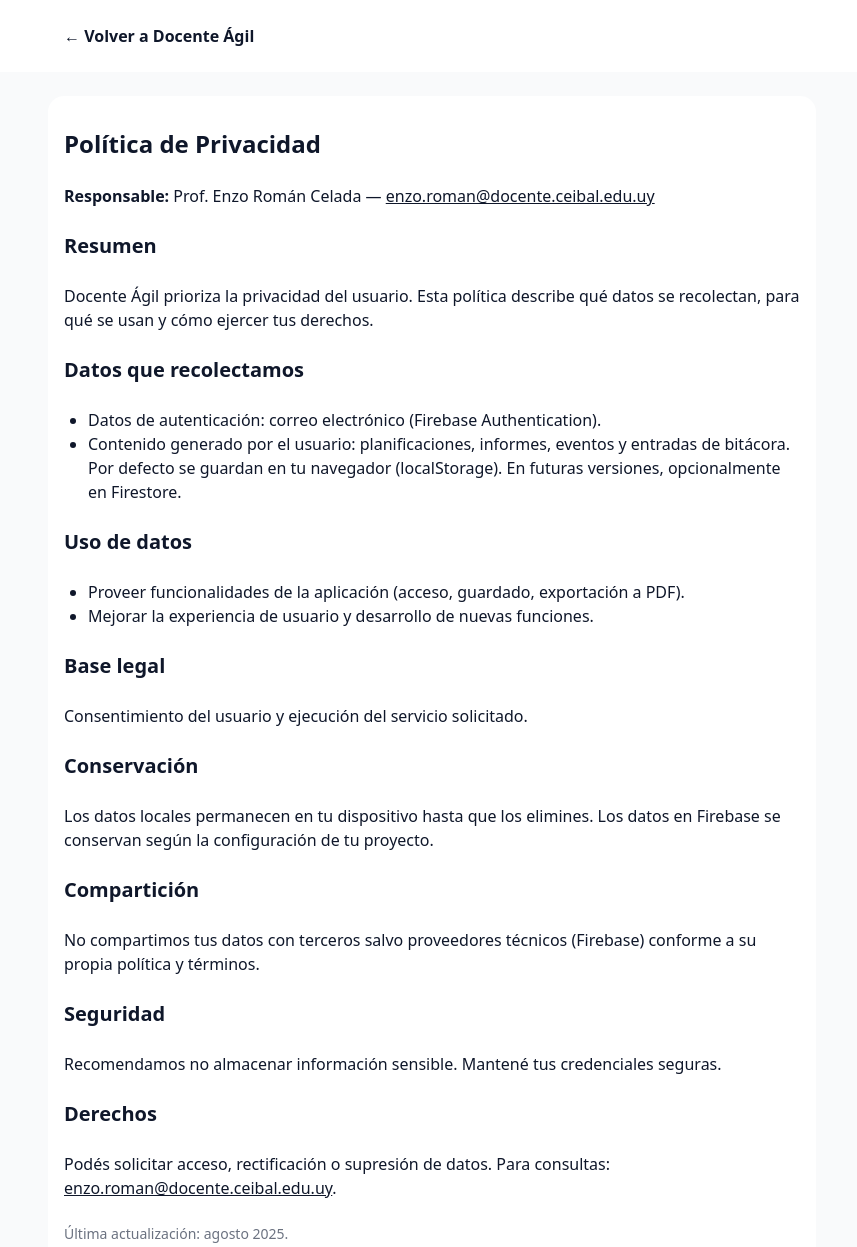
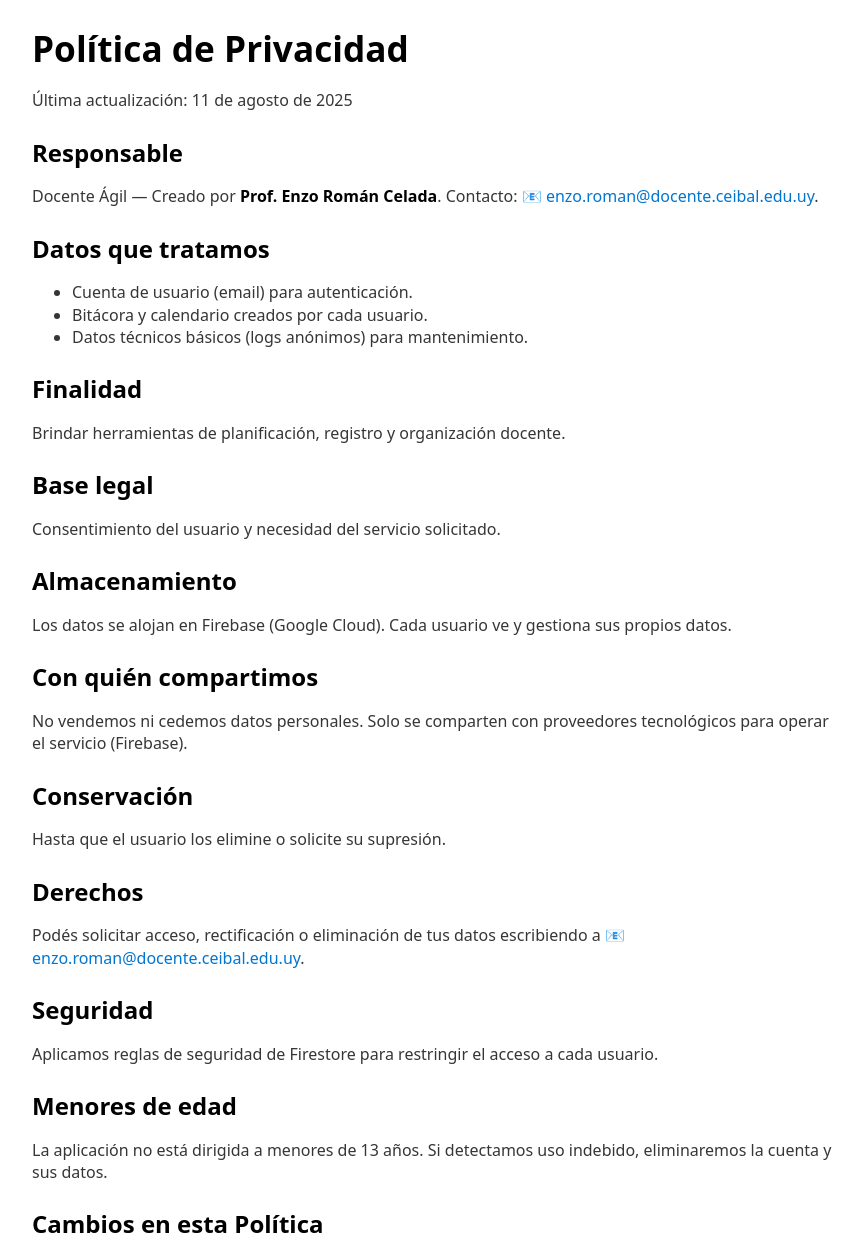
Before and after one commit to enzomercury/DocenteAgil, a plain HTML site: page privacy.html in a window 1280 px wide. Shown: the top 1247 px of the page, without its empty margins (208-1065 px from the left). Drawn offline with nearby package versions, Linux system fonts and the light colour scheme.

Commit message:
Update privacy.html

```diff
--- a/privacy.html
+++ b/privacy.html
@@ -1,62 +1,61 @@
 <!DOCTYPE html>
 <html lang="es">
 <head>
-  <meta charset="UTF-8" />
-  <meta name="viewport" content="width=device-width, initial-scale=1" />
+  <meta charset="UTF-8">
+  <meta name="viewport" content="width=device-width, initial-scale=1">
   <title>Política de Privacidad | Docente Ágil</title>
-  <script src="https://cdn.tailwindcss.com"></script>
-  <script>
-    tailwind.config = { theme:{ extend:{ colors:{ brand:{ green:'#1B9C85', blue:'#2563EB' }}}}};
-  </script>
+  <link rel="stylesheet" href="https://cdn.jsdelivr.net/npm/water.css@2/out/water.css">
+  <meta name="theme-color" content="#1B9C85">
 </head>
-<body class="bg-gray-50 text-slate-900">
-  <header class="bg-white shadow-soft">
-    <div class="max-w-3xl mx-auto px-4 py-4 flex items-center justify-between">
-      <a href="./" class="text-brand.green font-semibold">← Volver a Docente Ágil</a>
-      <div class="w-10 h-10 rounded-2xl bg-gradient-to-br from-brand.green to-brand.blue text-white flex items-center justify-center font-bold">DÁ</div>
-    </div>
+<body>
+  <header>
+    <h1>Política de Privacidad</h1>
+    <p>Última actualización: <span id="d"></span></p>
   </header>
 
-  <main class="max-w-3xl mx-auto px-4 py-8 space-y-6 bg-white rounded-2xl mt-6 shadow-soft">
-    <h1 class="text-2xl font-semibold text-brand.green">Política de Privacidad</h1>
+  <main>
+    <h2>Responsable</h2>
+    <p>Docente Ágil — Creado por <strong>Prof. Enzo Román Celada</strong>. Contacto: <a href="mailto:enzo.roman@docente.ceibal.edu.uy">enzo.roman@docente.ceibal.edu.uy</a>.</p>
 
-    <p><strong>Responsable:</strong> Prof. Enzo Román Celada — <a class="text-brand.blue underline" href="mailto:enzo.roman@docente.ceibal.edu.uy">enzo.roman@docente.ceibal.edu.uy</a></p>
-
-    <h2 class="text-xl font-semibold">Resumen</h2>
-    <p>Docente Ágil prioriza la privacidad del usuario. Esta política describe qué datos se recolectan, para qué se usan y cómo ejercer tus derechos.</p>
-
-    <h2 class="text-xl font-semibold">Datos que recolectamos</h2>
-    <ul class="list-disc pl-6">
-      <li>Datos de autenticación: correo electrónico (Firebase Authentication).</li>
-      <li>Contenido generado por el usuario: planificaciones, informes, eventos y entradas de bitácora. Por defecto se guardan en tu navegador (localStorage). En futuras versiones, opcionalmente en Firestore.</li>
+    <h2>Datos que tratamos</h2>
+    <ul>
+      <li>Cuenta de usuario (email) para autenticación.</li>
+      <li>Bitácora y calendario creados por cada usuario.</li>
+      <li>Datos técnicos básicos (logs anónimos) para mantenimiento.</li>
     </ul>
 
-    <h2 class="text-xl font-semibold">Uso de datos</h2>
-    <ul class="list-disc pl-6">
-      <li>Proveer funcionalidades de la aplicación (acceso, guardado, exportación a PDF).</li>
-      <li>Mejorar la experiencia de usuario y desarrollo de nuevas funciones.</li>
-    </ul>
+    <h2>Finalidad</h2>
+    <p>Brindar herramientas de planificación, registro y organización docente.</p>
 
-    <h2 class="text-xl font-semibold">Base legal</h2>
-    <p>Consentimiento del usuario y ejecución del servicio solicitado.</p>
+    <h2>Base legal</h2>
+    <p>Consentimiento del usuario y necesidad del servicio solicitado.</p>
 
-    <h2 class="text-xl font-semibold">Conservación</h2>
-    <p>Los datos locales permanecen en tu dispositivo hasta que los elimines. Los datos en Firebase se conservan según la configuración de tu proyecto.</p>
+    <h2>Almacenamiento</h2>
+    <p>Los datos se alojan en Firebase (Google Cloud). Cada usuario ve y gestiona sus propios datos.</p>
 
-    <h2 class="text-xl font-semibold">Compartición</h2>
-    <p>No compartimos tus datos con terceros salvo proveedores técnicos (Firebase) conforme a su propia política y términos.</p>
+    <h2>Con quién compartimos</h2>
+    <p>No vendemos ni cedemos datos personales. Solo se comparten con proveedores tecnológicos para operar el servicio (Firebase).</p>
 
-    <h2 class="text-xl font-semibold">Seguridad</h2>
-    <p>Recomendamos no almacenar información sensible. Mantené tus credenciales seguras.</p>
+    <h2>Conservación</h2>
+    <p>Hasta que el usuario los elimine o solicite su supresión.</p>
 
-    <h2 class="text-xl font-semibold">Derechos</h2>
-    <p>Podés solicitar acceso, rectificación o supresión de datos. Para consultas: <a class="text-brand.blue underline" href="mailto:enzo.roman@docente.ceibal.edu.uy">enzo.roman@docente.ceibal.edu.uy</a>.</p>
+    <h2>Derechos</h2>
+    <p>Podés solicitar acceso, rectificación o eliminación de tus datos escribiendo a <a href="mailto:enzo.roman@docente.ceibal.edu.uy">enzo.roman@docente.ceibal.edu.uy</a>.</p>
 
-    <p class="text-sm text-gray-500">Última actualización: agosto 2025.</p>
+    <h2>Seguridad</h2>
+    <p>Aplicamos reglas de seguridad de Firestore para restringir el acceso a cada usuario.</p>
+
+    <h2>Menores de edad</h2>
+    <p>La aplicación no está dirigida a menores de 13 años. Si detectamos uso indebido, eliminaremos la cuenta y sus datos.</p>
+
+    <h2>Cambios en esta Política</h2>
+    <p>Podemos actualizar esta Política. Publicaremos la fecha al inicio de este documento.</p>
+
+    <p><a href="./">← Volver al inicio</a></p>
   </main>
 
-  <footer class="mt-8 text-center text-sm text-gray-500 pb-8">
-    © <script>document.write(new Date().getFullYear())</script> Docente Ágil.
-  </footer>
+  <script>
+    document.getElementById('d').textContent = new Date().toLocaleDateString('es-UY', {year:'numeric',month:'long',day:'numeric'});
+  </script>
 </body>
 </html>
```
